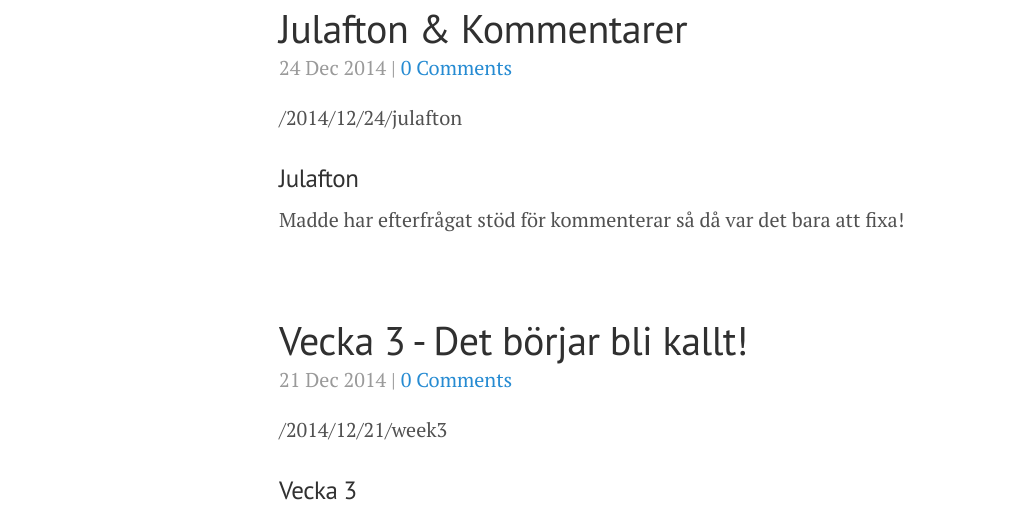
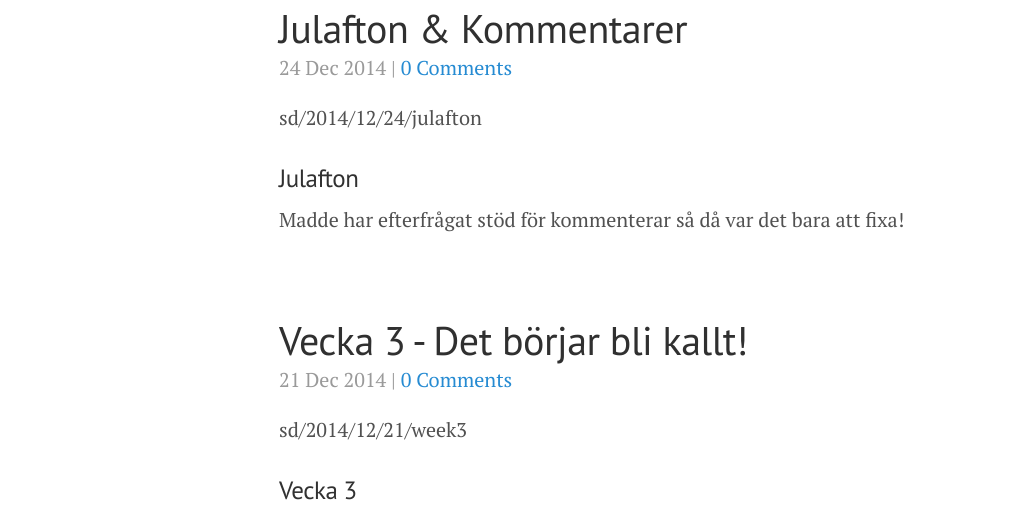
Before and after one commit to eripe970/eripe970.github.io, a Jekyll site: the page built from index.html, in a window 1280 px wide and 900 px high. Shown: the part 129-648 px from the top of the window, without its empty margins (1-1027 px from the left). Built offline with Jekyll 4.4.1, drawn with Linux system fonts in a browser that asks for light colours; nearby versions of some CDN libraries; Markdown is read by kramdown in place of the engine named in the settings; the list of posts is cut into pages by our own code; comment, search, counter and statistics services are not loaded; some of the changed text lies outside the part shown.

Commit message:
Update index.html

```diff
--- a/index.html
+++ b/index.html
@@ -14,7 +14,7 @@ disqus_comment_count: true
     </h1>
 
    <span class="post-date">{{ post.date | date_to_string }} | <a href="{{ post.url }}#disqus_thread" data-disqus-identifier="{{ post.id }}">0 Comments</a></span>
-    <span>{{ post.id }}</span>
+    <span>sd{{ post.id }}</span>
     {{ post.content }}
   </div>
   {% endfor %}
```
